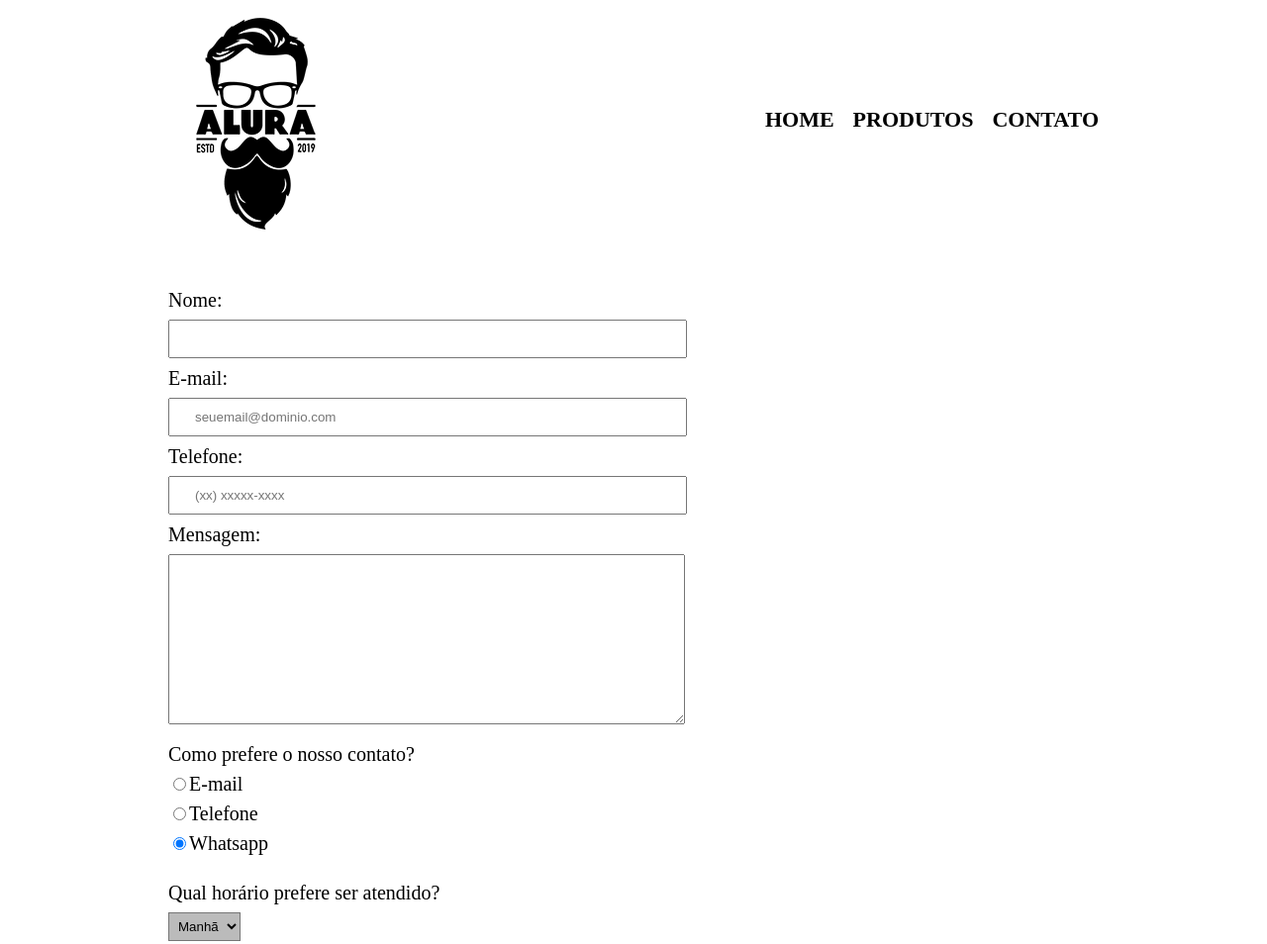
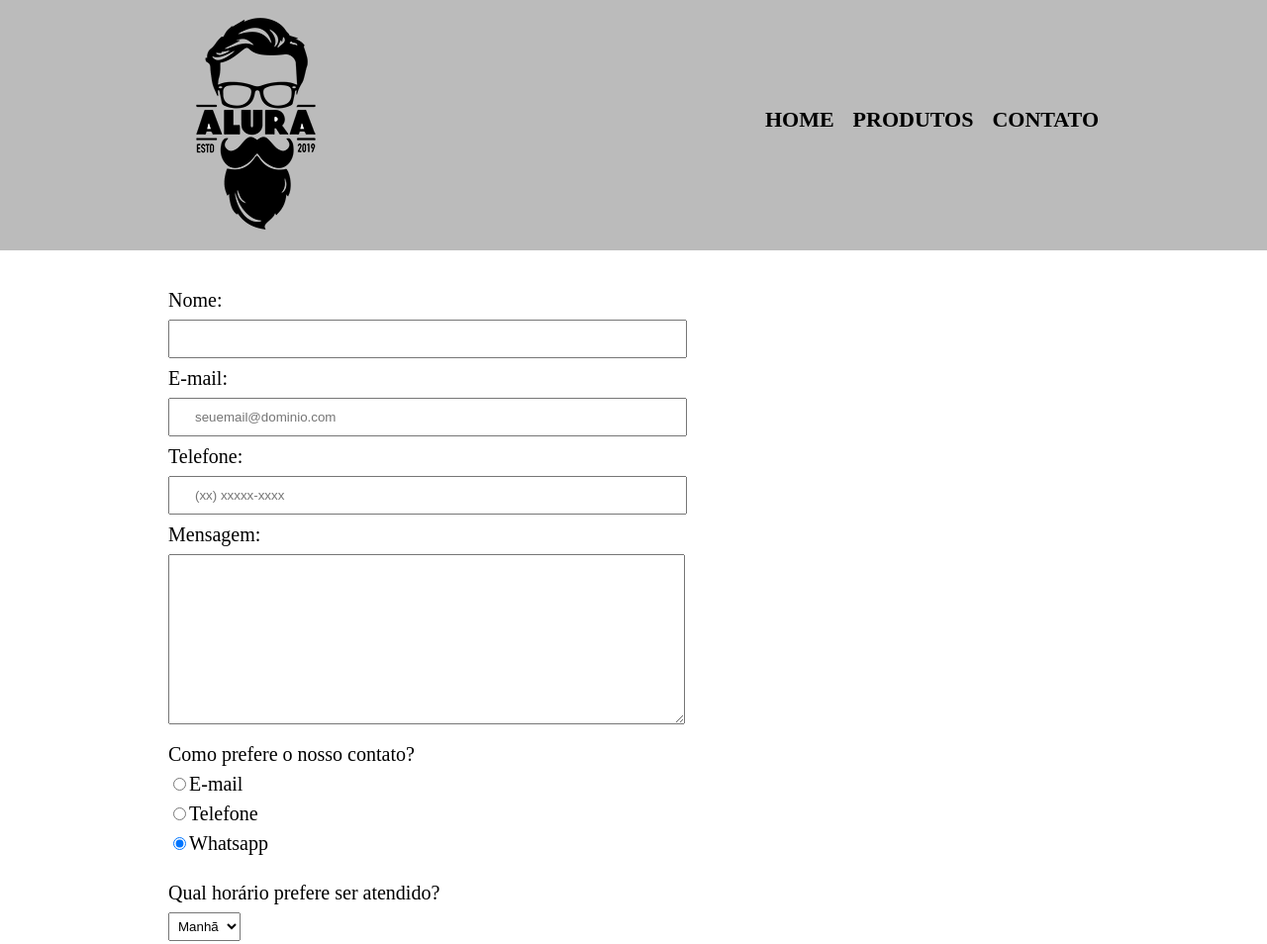
Before and after one commit to andreadcsousa/alura_frontend, a plain HTML site: page html_modulo03/contact.html in a window 1280 px wide. Shown: the top 954 px of the page at 99% size. Drawn offline with Linux system fonts and the light colour scheme.

Commit message:
commit on main

```diff
--- a/html_modulo03/css/contact.css
+++ b/html_modulo03/css/contact.css
@@ -1,6 +1,6 @@
 /* ESTILO DO HEADER */
 
-select {
+header {
     background: #BBBBBB;
 }
 
```
